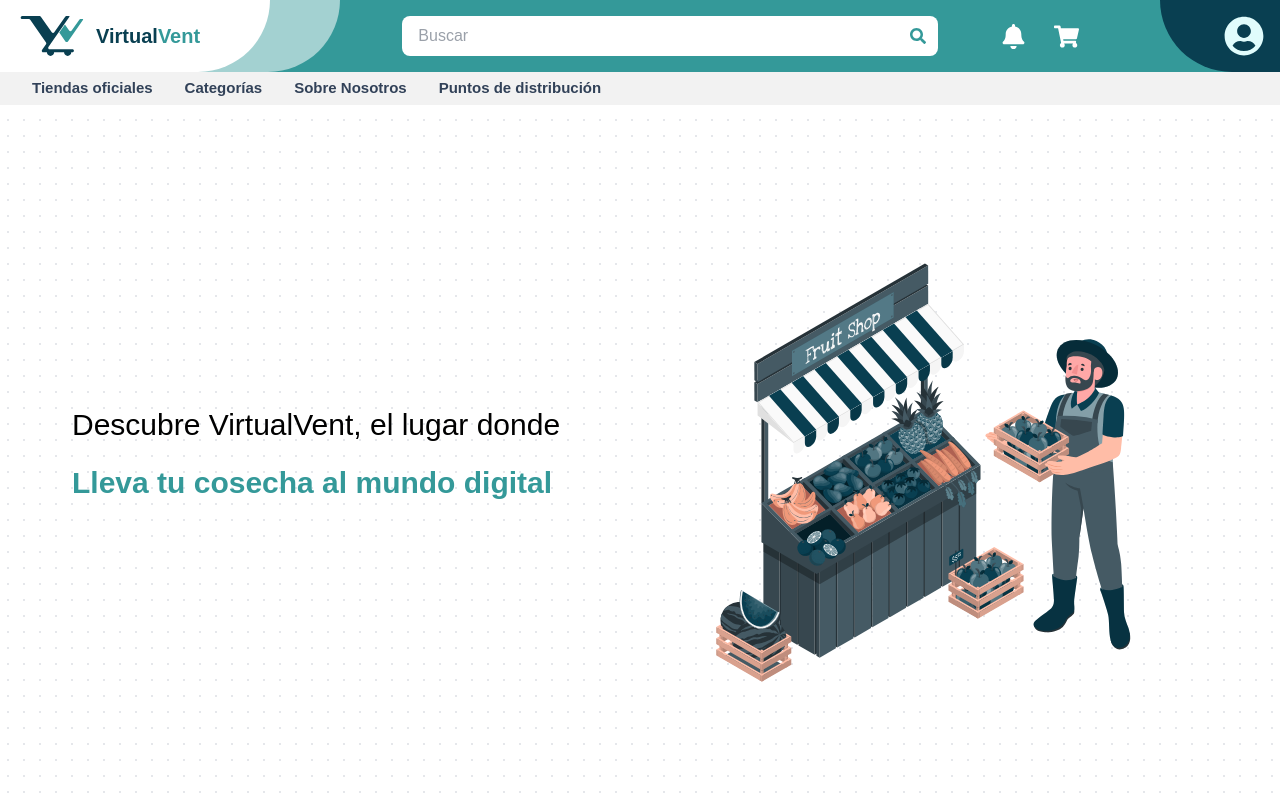
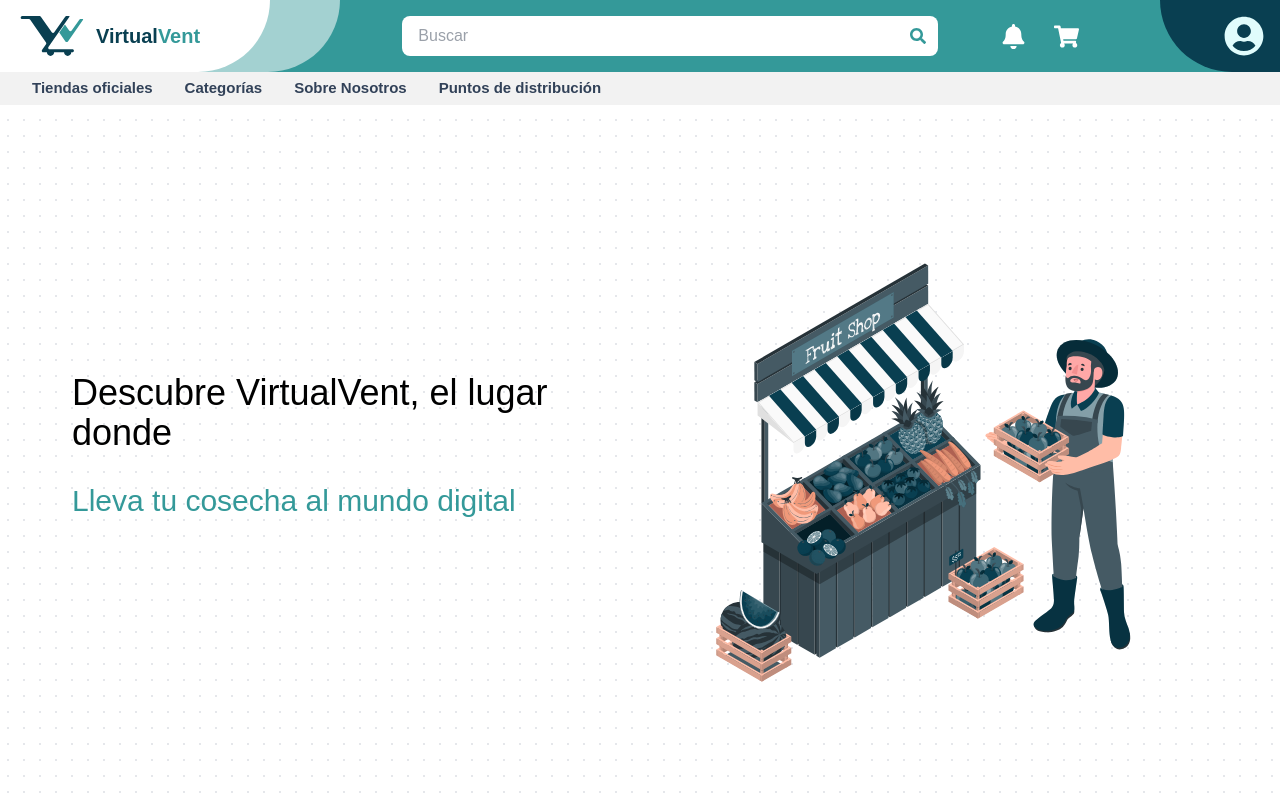
Before and after one commit to FILIPRAIDER/virtualvent-frontend, a Next.js app: page / in a window 1280 px wide. Shown: the top 800 px of the page. Built offline with nearby package versions, Linux system fonts and the light colour scheme; no server answers.

Commit message:
Prueba cambio de fuente

```diff
--- a/src/components/TextChanging.tsx
+++ b/src/components/TextChanging.tsx
@@ -24,11 +24,11 @@ export function TextChanging(): React.JSX.Element {
   }, []);
 
   return (
-    <div className="flex flex-col text-left justify-center items-start text-black md:px-6 w-full md:max-w-[70ch] -mt-20">
-      <h1 className="text-left text-2xl md:text-3xl font-normal">
+    <div className="flex flex-col text-left gap-2 justify-center items-start text-black md:px-6 w-full md:max-w-[80ch] -mt-24">
+      <h1 className="text-center md:text-left text-4xl font-normal">
         Descubre VirtualVent, el lugar donde
       </h1>
-      <div className="relative h-[80px] w-full overflow-hidden flex items-center">
+      <div className="relative h-[80px] text-center md:text-left w-full overflow-hidden flex items-center">
         <AnimatePresence mode="wait">
           <motion.h1
             key={texts[index]}
@@ -36,7 +36,7 @@ export function TextChanging(): React.JSX.Element {
             animate={{ opacity: 1, y: 0 }}
             exit={{ opacity: 0, y: -10 }}
             transition={{ duration: 0.5 }}
-            className="text-2xl md:text-3xl font-semibold text-[#349999] absolute w-full"
+            className="text-3xl md:text-3xl font-normal text-[#349999] absolute w-full"
           >
             {texts[index]}
           </motion.h1>
```
